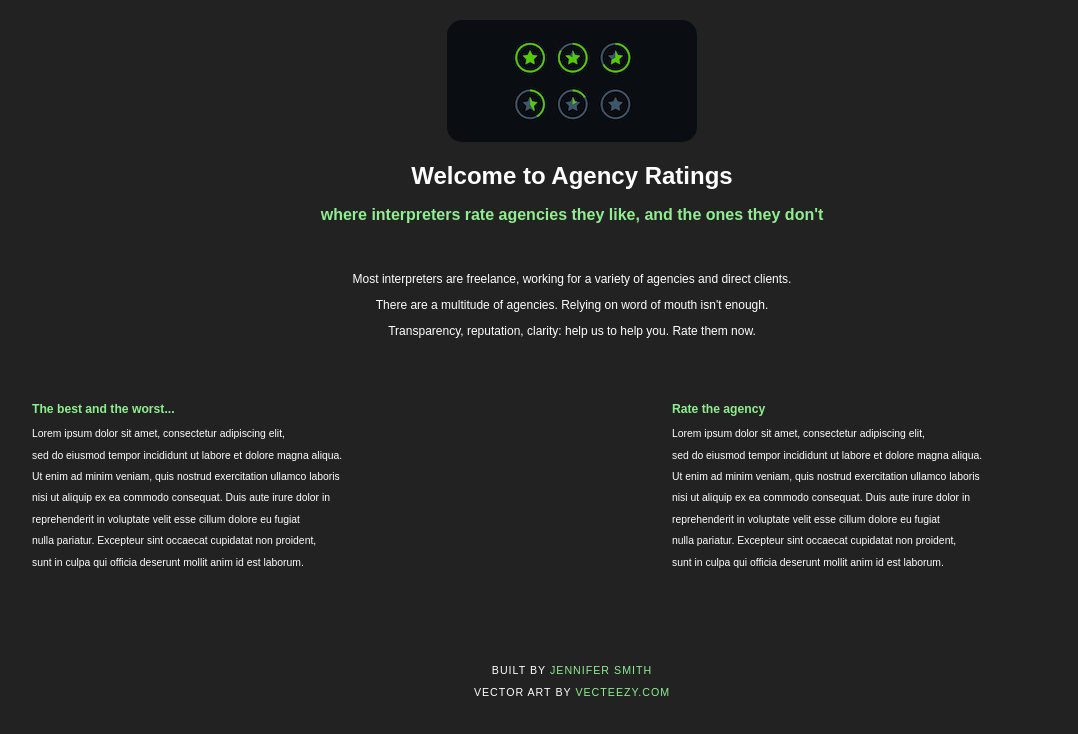
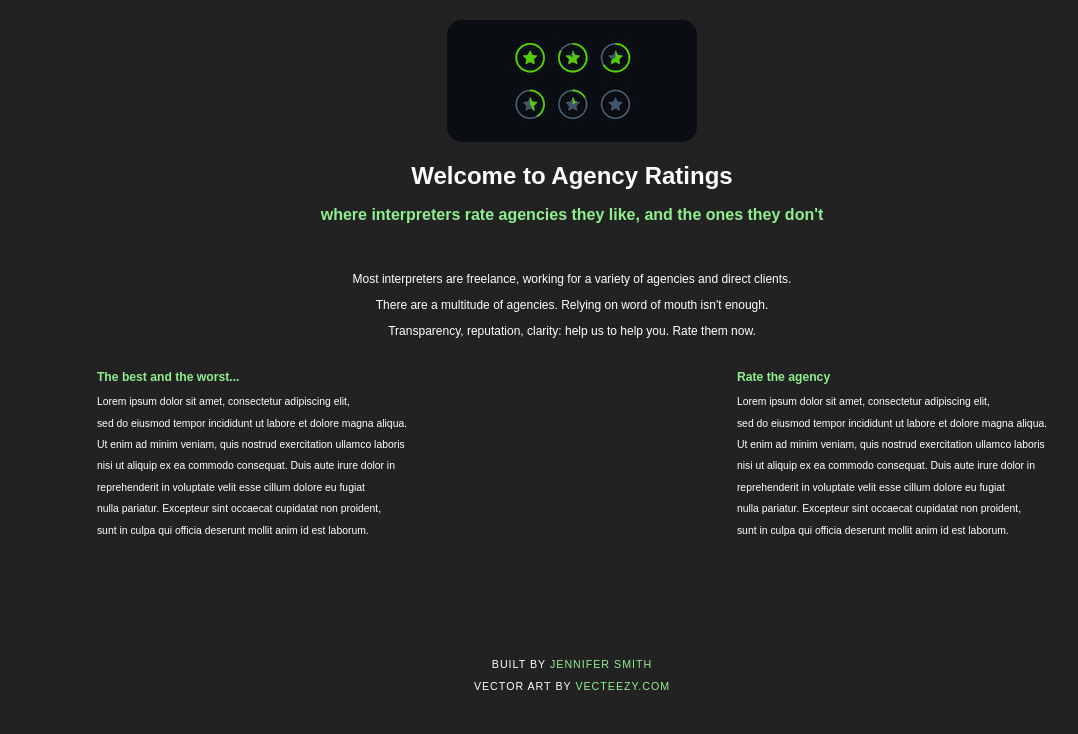
Before and after one commit to jennifersmithuk/agency-ratings, a React (Create React App) app: page / in a window 1280 px wide. Shown: the top 734 px of the page, without its empty margins (68-1146 px from the left). Built offline with nearby package versions, Linux system fonts and the light colour scheme.

Commit message:
feat: CSS styling

```diff
--- a/src/App.css
+++ b/src/App.css
@@ -11,7 +11,6 @@
   display: inline;
   border-radius: 15px;
 }
-
 
 a {
   color: lightgreen;
@@ -46,12 +45,17 @@ a:hover, a:focus {
   font-family: sans-serif;
   color: white;
   font-size: 0.75em;
+  margin-bottom: 20px;
 }
 
 .Ratings {
+  padding: 0;
+  margin: 0;
   display: flex;
   flex-flow: row nowrap;
-
+  align-items: stretch;
+  justify-content: center;
+  width: 100%;
 }
 
 .Ratings-results {
@@ -59,8 +63,10 @@ a:hover, a:focus {
   font-family: sans-serif;
   color: white;
   font-size: 0.65em;
-  margin: 40px 60px 40px 100px;
-  width: 50%;
+  margin: auto;
+  align-self: center;
+  max-width: calc(50% - 50px);
+
 }
 
 .Ratings-form {
@@ -68,8 +74,9 @@ a:hover, a:focus {
   font-family: sans-serif;
   color: white;
   font-size: 0.65em;
-  margin: 40px 20px 40px 60px;
-  width: 50%;
+  margin: auto;
+  align-self: center;
+  max-width: calc(50% - 50px);
 }
 
 h3 {
```
